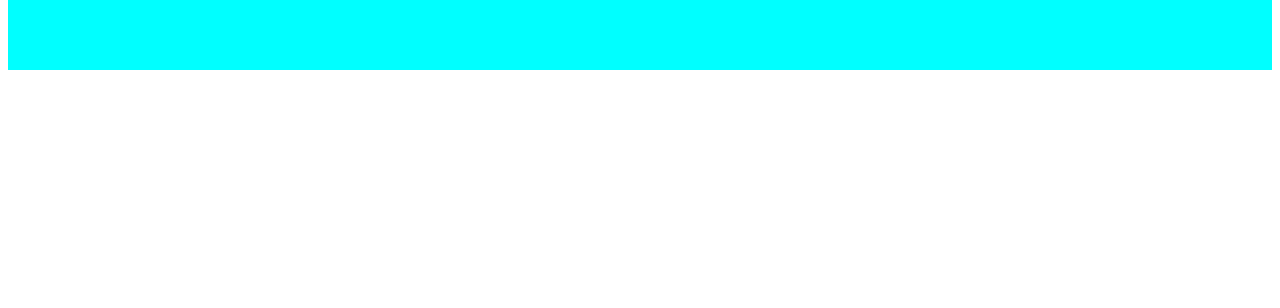
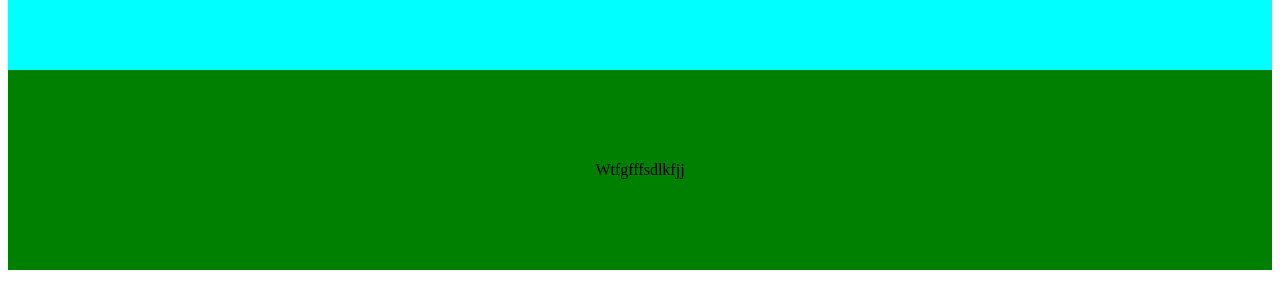
Before and after one commit to nganweiloong/git-practice, a plain HTML site: page index.html in a window 1280 px wide. Shown: the part 138-446 px from the top of the page. Drawn offline with Linux system fonts and the light colour scheme.

Commit message:
banner 2

```diff
--- a/index.html
+++ b/index.html
@@ -16,6 +16,15 @@
             height: 200px;
 
         }
+
+        .another-banner {
+            background-color: green;
+            display: flex;
+            justify-content: center;
+            align-items: center;
+            height: 200px;
+
+        }
     </style>
 
     <body>
@@ -23,6 +32,9 @@
         <div class="banner">
             <h1>BannerRrr</h1>
         </div>
+        <div class="another-banner">
+            <p>Wtfgfffsdlkfjj</p>
+        </div>
     </body>
 
     </html>
```
